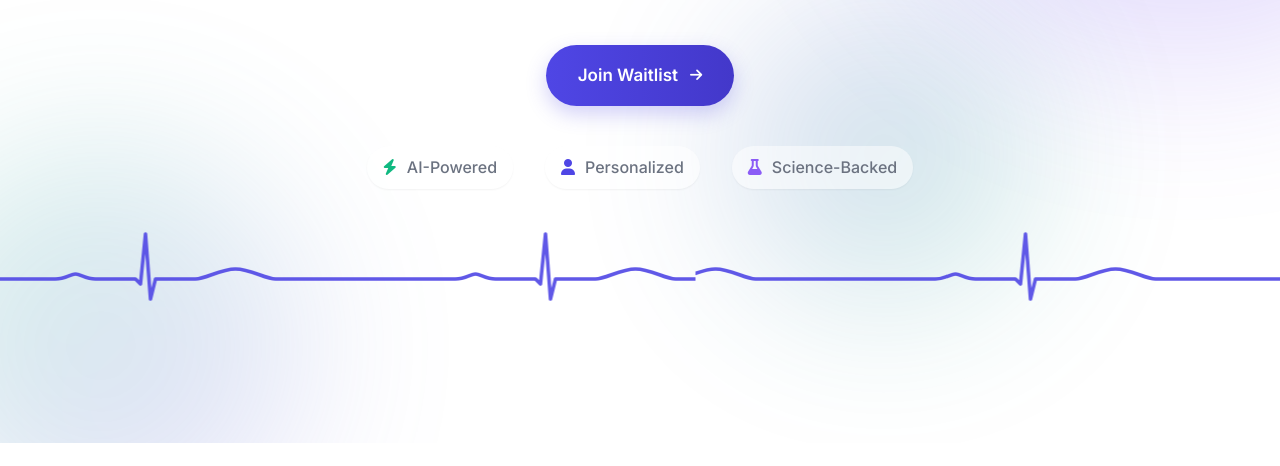
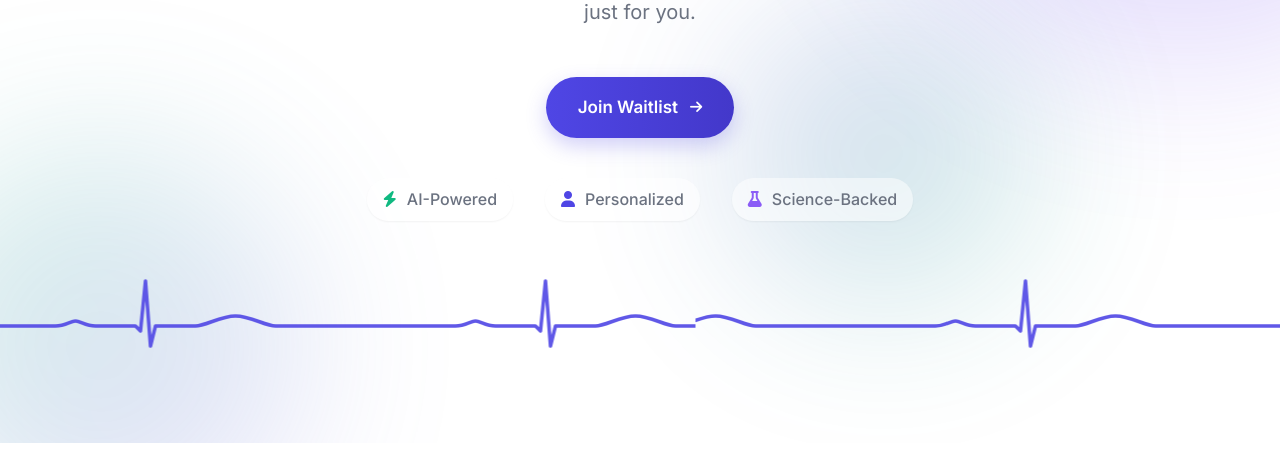
Before and after one commit to akbapu14/Healthy, a plain HTML site: page healthy-landing/index.html in a window 1280 px wide. Shown: the part 357-823 px from the top of the page. Before the commit the page ends 800 px from the top, so only its background shows below. Drawn offline with nearby package versions, Linux system fonts and the light colour scheme.

Commit message:
style: adjust hero section spacing and EKG margins for better visual balance

```diff
--- a/healthy-landing/css/styles.css
+++ b/healthy-landing/css/styles.css
@@ -281,10 +281,10 @@ h1 {
 
 /* Hero Section */
 .hero {
-    min-height: 75vh;
+    min-height: 90vh;
     display: flex;
     align-items: center;
-    padding: 6rem 0 3rem;
+    padding: 8rem 0 5rem;
     position: relative;
     overflow-x: hidden;
     z-index: 1;
@@ -472,7 +472,7 @@ h1 {
     }
 
     .hero {
-        padding: 8rem 0 5rem;
+        padding: 9rem 0 6rem;
     }
 
     .hero-content {
@@ -690,8 +690,8 @@ h1 {
     right: 50%;
     margin-left: -50vw;
     margin-right: -50vw;
-    margin-top: 30px;
-    margin-bottom: 20px;
+    margin-top: 45px;
+    margin-bottom: 0;
     z-index: 1;
     height: 120px; /* Increased height for taller EKG */
     overflow: hidden;
```
